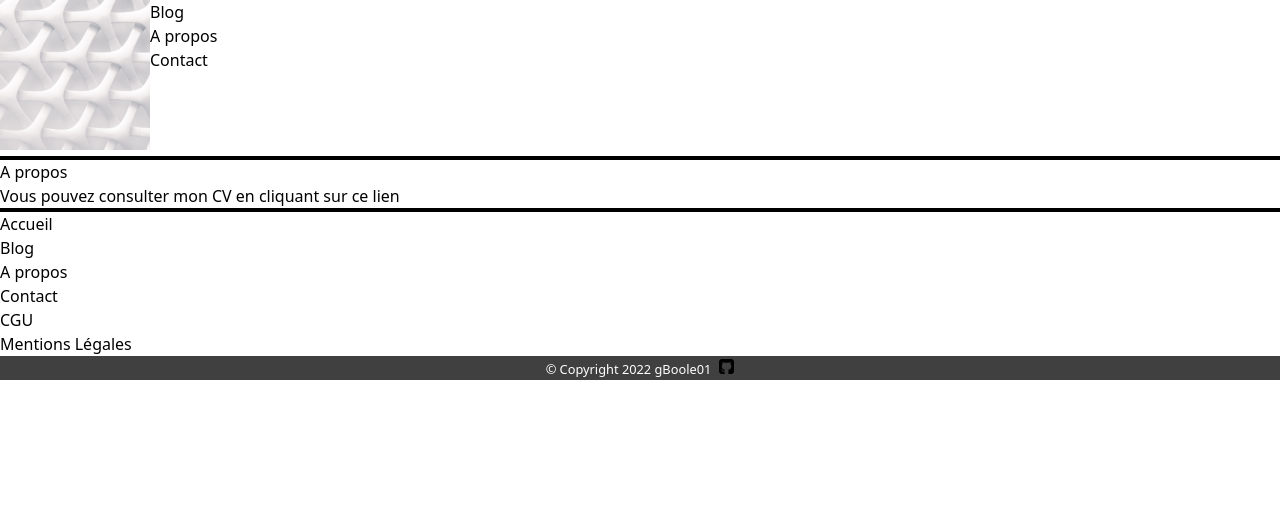
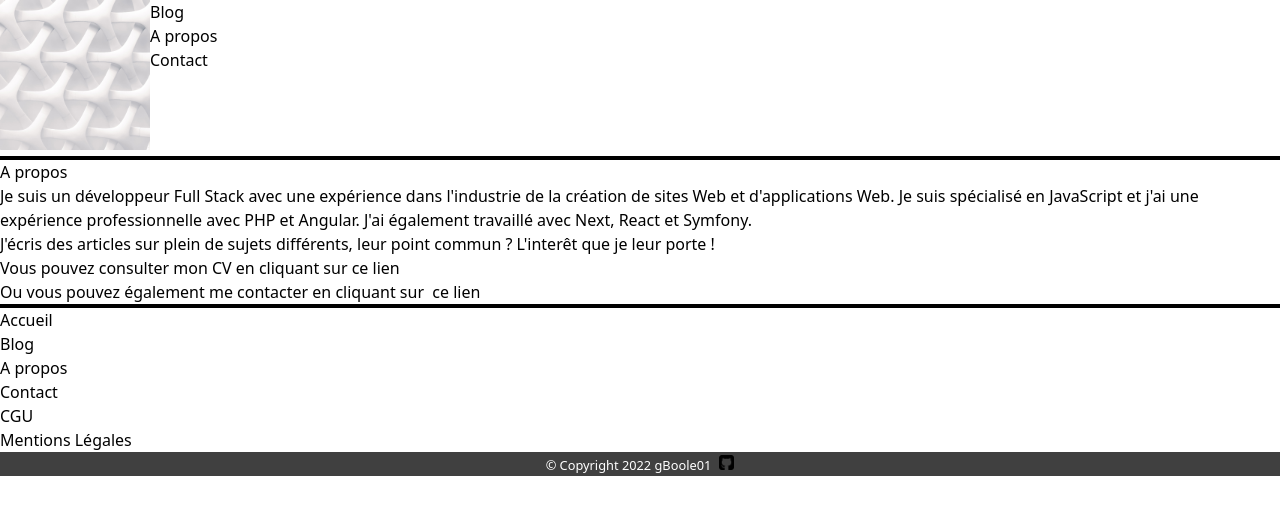
Before and after one commit to gBoole01/g-boole-01, a Next.js app: page /about in a window 1280 px wide. Shown: the top 514 px of the page. Built offline with nearby package versions, Linux system fonts and the light colour scheme.

Commit message:
feat: add some text in about page

```diff
--- a/src/pages/about.tsx
+++ b/src/pages/about.tsx
@@ -5,8 +5,15 @@ import Layout from '../components/layout';
 const About: NextPage = () => (
     <Layout>
       <h1>A propos</h1>
+      <p>Je suis un développeur Full Stack avec une expérience dans l'industrie de la création de sites Web et d'applications Web. Je suis spécialisé en JavaScript et j'ai une expérience professionnelle avec PHP et Angular. J'ai également travaillé avec Next, React et Symfony.</p>
+      <p>J'écris des articles sur plein de sujets différents, leur point commun ? L'interêt que je leur porte !</p>
       <p>Vous pouvez consulter mon CV en cliquant sur&nbsp;
         <Link href="/resume">
+          <a>ce lien</a>
+        </Link>
+      </p>
+      <p>Ou vous pouvez également me contacter en cliquant sur &nbsp;
+        <Link href="/contact">
           <a>ce lien</a>
         </Link>
       </p>
```
